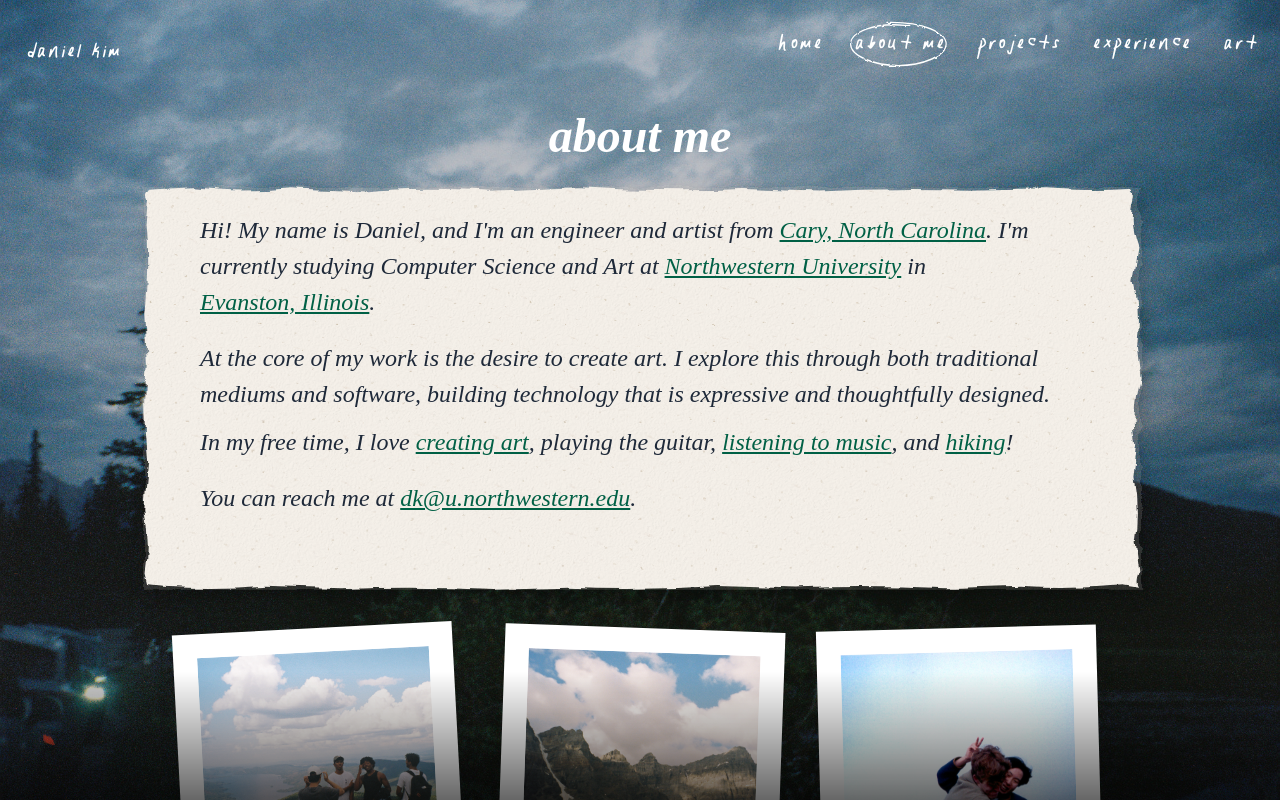
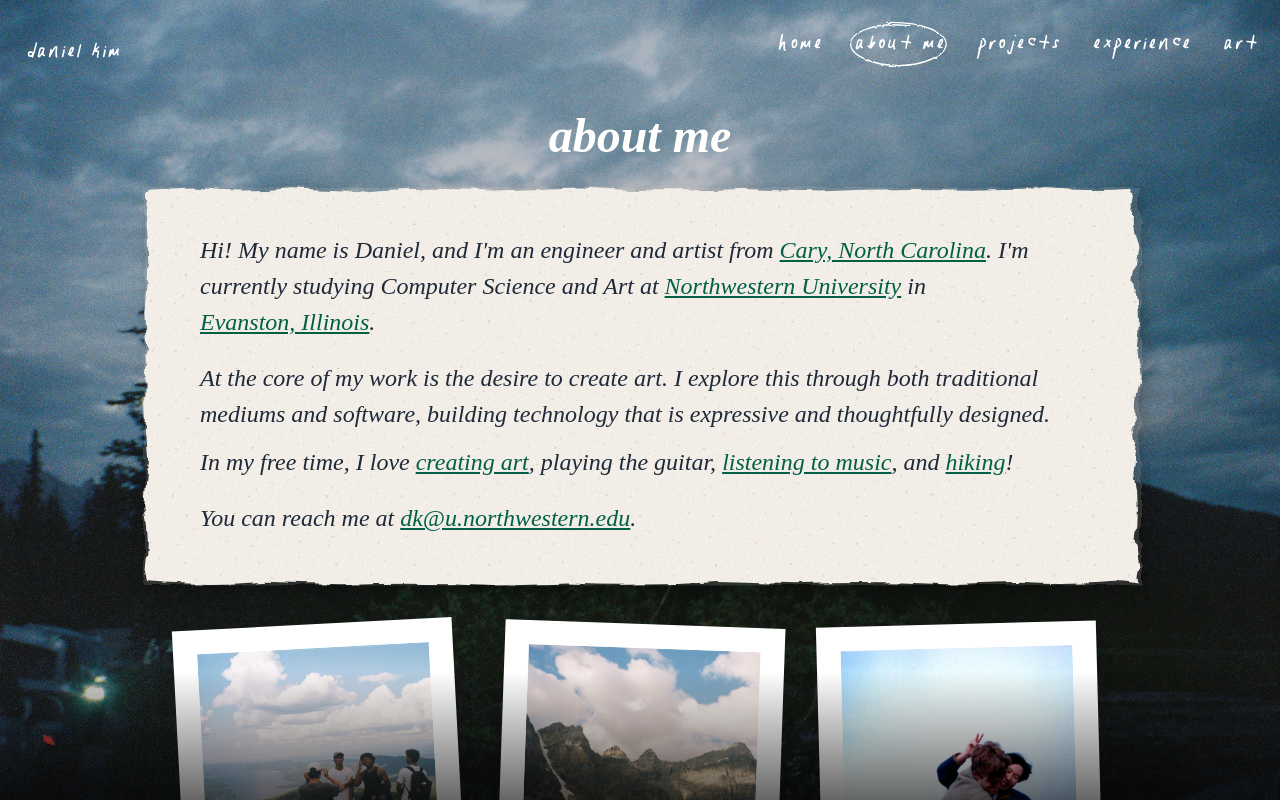
Before and after one commit to daniel-kimm/portfolio, a Next.js app: page /about in a window 1280 px wide. Shown: the top 800 px of the page. Built offline with nearby package versions, Linux system fonts and the light colour scheme; a web font is replaced by a local one.

Commit message:
better text centering on about page

```diff
--- a/src/components/AboutPage.tsx
+++ b/src/components/AboutPage.tsx
@@ -87,7 +87,7 @@ export default function AboutPage() {
 
       {/* Torn paper background container */}
       <motion.div
-        className="relative w-full max-w-full sm:max-w-3xl md:max-w-4xl lg:max-w-5xl"
+        className="relative w-full max-w-full sm:max-w-3xl md:max-w-4xl lg:max-w-5xl flex flex-col justify-center"
         initial={{ opacity: 0, x: -60 }}
         animate={{ opacity: 1, x: 0 }}
         transition={{ duration: 0.7, ease: "easeOut", delay: 0.2 }}
@@ -168,7 +168,7 @@ export default function AboutPage() {
         </svg>
 
         <div
-          className="mb-4 sm:mb-5 text-gray-800 text-sm sm:text-base md:text-lg lg:text-xl xl:text-2xl leading-6 sm:leading-7 md:leading-8 lg:leading-9 italic max-w-full sm:max-w-3xl md:max-w-4xl lg:max-w-5xl text-left px-6 sm:px-8 md:px-10 pt-4 sm:pt-5"
+          className="mb-4 sm:mb-5 text-gray-800 text-sm sm:text-base md:text-lg lg:text-xl xl:text-2xl leading-6 sm:leading-7 md:leading-8 lg:leading-9 italic max-w-full sm:max-w-3xl md:max-w-4xl lg:max-w-5xl text-left px-6 sm:px-8 md:px-10 pt-8 sm:pt-10"
         style={{
           fontFamily: "'IM Fell Great Primer', serif"
         }}
@@ -365,7 +365,7 @@ export default function AboutPage() {
       </div>
 
       <p
-        className="mb-6 sm:mb-8 text-gray-800 text-sm sm:text-base md:text-lg lg:text-xl xl:text-2xl leading-6 sm:leading-7 md:leading-8 lg:leading-9 italic max-w-full sm:max-w-3xl md:max-w-4xl lg:max-w-5xl text-left self-start px-6 sm:px-8 md:px-10 pb-6 sm:pb-8"
+        className="mb-0 text-gray-800 text-sm sm:text-base md:text-lg lg:text-xl xl:text-2xl leading-6 sm:leading-7 md:leading-8 lg:leading-9 italic max-w-full sm:max-w-3xl md:max-w-4xl lg:max-w-5xl text-left self-start px-6 sm:px-8 md:px-10 pb-8 sm:pb-10"
         style={{
           fontFamily: "'IM Fell Great Primer', serif"
         }}
```
